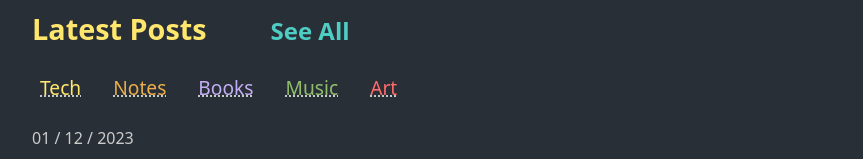
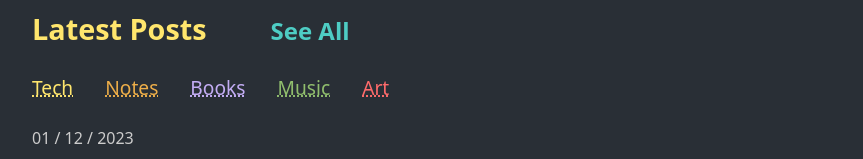
Before and after one commit to cdpadilla42/chrisdpadilla.com, a Next.js app: page / in a window 1280 px wide. Shown: the part 619-778 px from the top of the page, without its empty margins (208-1071 px from the left). Built offline with nearby package versions, Linux system fonts and the light colour scheme.

Commit message:
Style tags

```diff
--- a/styles/index.css
+++ b/styles/index.css
@@ -324,6 +324,11 @@ article h1 {
   text-decoration-style: dotted;
 }
 
+.tags .tagslist_tag:first-child,
+.tagslist .tagslist_tag:first-child {
+  margin-left: -0.5rem;
+}
+
 .bloglist_article_tag:hover,
 .tagslist_tag:hover {
   background-color: rgba(0, 0, 0, 0.5);
@@ -332,30 +337,35 @@ article h1 {
 
 .bloglist_article_tag[data-tag='Tech'] a,
 .tagslist_tag[data-tag='Tech'] a,
+.tagslist_tag[data-tag='Tech'],
 .header_tag[data-tag='Tech'] {
   color: var(--yellow);
 }
 
 .bloglist_article_tag[data-tag='Notes'] a,
 .tagslist_tag[data-tag='Notes'] a,
+.tagslist_tag[data-tag='Notes'],
 .header_tag[data-tag='Notes'] {
   color: var(--orange);
 }
 
 .bloglist_article_tag[data-tag='Music'] a,
 .tagslist_tag[data-tag='Music'] a,
+.tagslist_tag[data-tag='Music'],
 .header_tag[data-tag='Music'] {
   color: var(--green);
 }
 
 .bloglist_article_tag[data-tag='Art'] a,
 .tagslist_tag[data-tag='Art'] a,
+.tagslist_tag[data-tag='Art'],
 .header_tag[data-tag='Art'] {
   color: var(--red);
 }
 
 .bloglist_article_tag[data-tag='Books'] a,
 .tagslist_tag[data-tag='Books'] a,
+.tagslist_tag[data-tag='Books'],
 .header_tag[data-tag='Books'] {
   color: var(--purple);
 }
```
